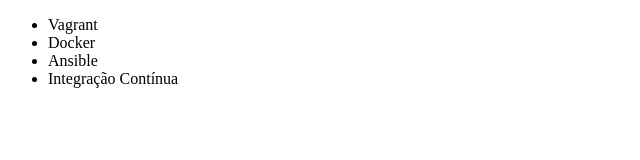
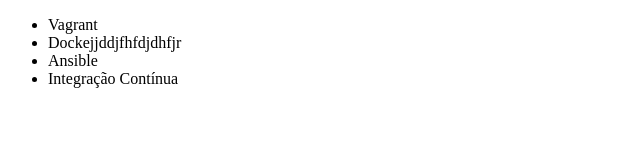
Before and after one commit to mariahcip/alura-git, a plain HTML site: page index.html in a window 1280 px wide. Shown: the whole page, without its empty margins (0-640 px from the left). Drawn offline with Linux system fonts and the light colour scheme.

Commit message:
alteraçao maluca

```diff
--- a/index.html
+++ b/index.html
@@ -7,7 +7,7 @@
 <body>
     <ul>
         <li>Vagrant</li>
-        <li>Docker</li>
+        <li>Dockejjddjfhfdjdhfjr</li>
         <li>Ansible</li>
         <li>Integração Contínua</li>
     </ul>
```
